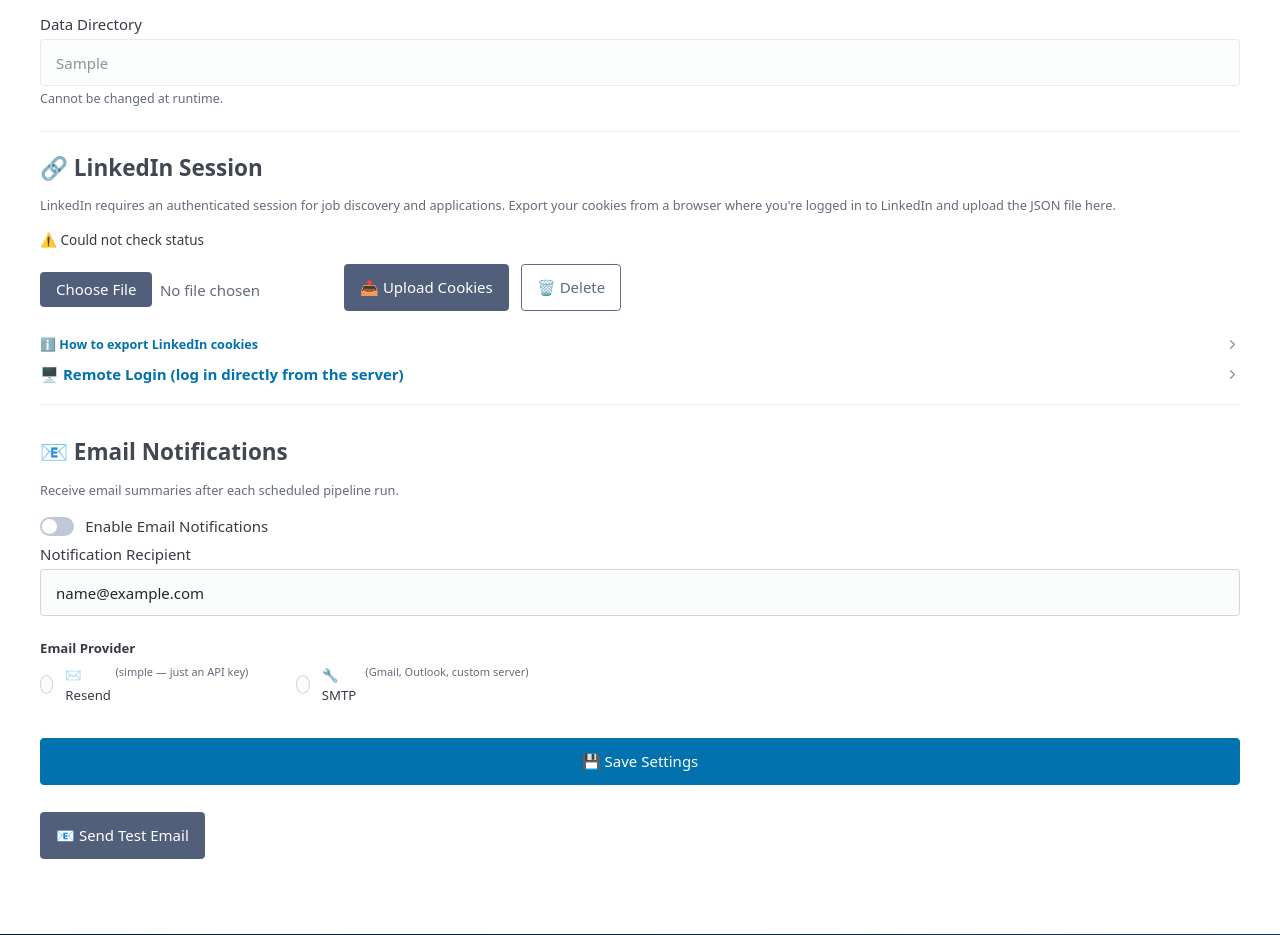
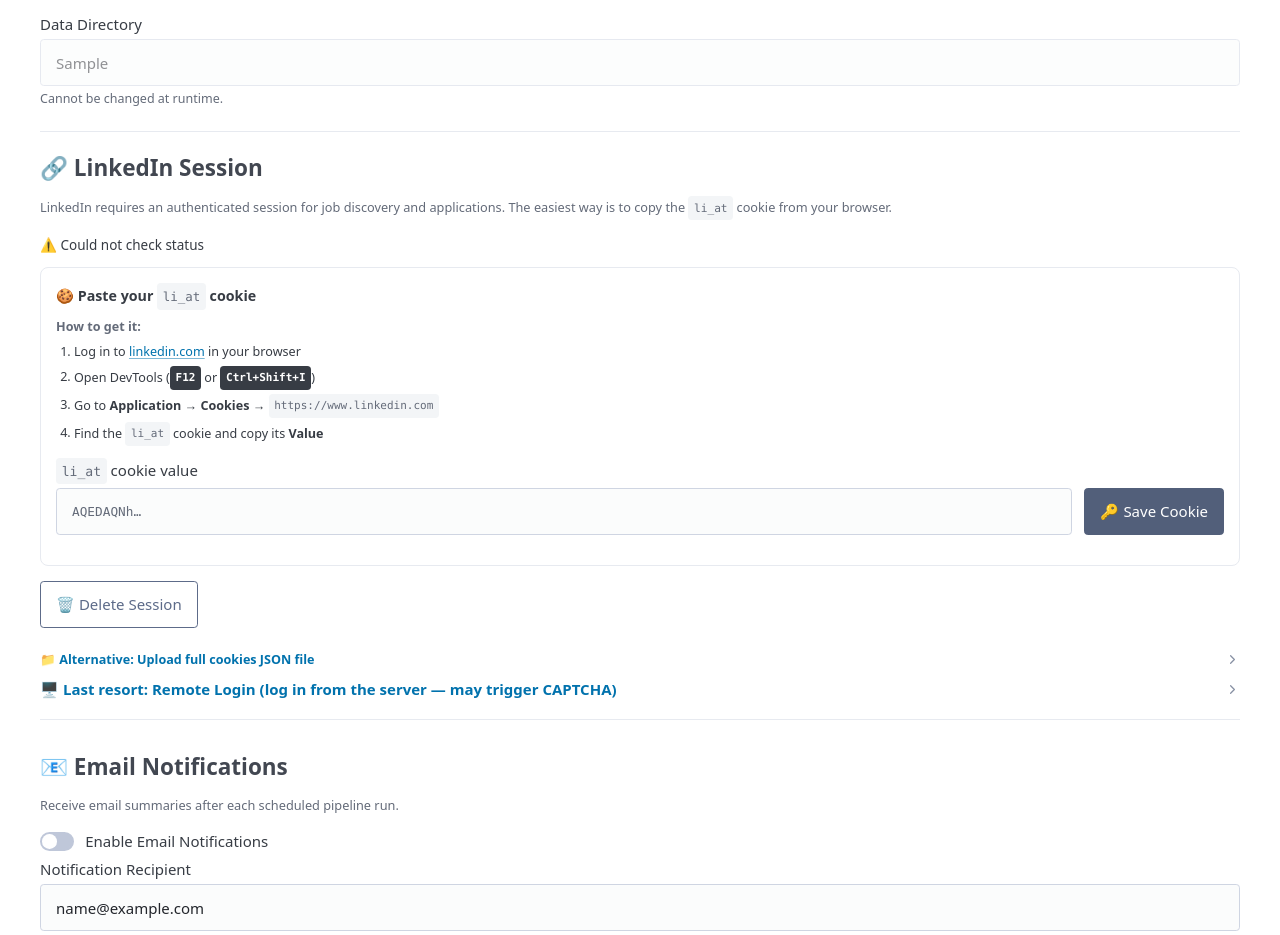
Before and after one commit to kertser/AIJobHunter, a Python web app: template src/job_hunter/web/templates/settings.html in a window 1280 px wide. Shown: the part 545-1480 px from the top of the page. Run offline with Jinja, Linux system fonts and the light colour scheme; the template is opened without the code that fills it: most values are stand-ins (such as "Sample title", 1, 10 or a date in 2020); some libraries are stand-ins or nearby versions.

Commit message:
Enhance LinkedIn remote login with checkpoint screenshot functionality and update settings UI

```diff
--- a/src/job_hunter/web/templates/settings.html
+++ b/src/job_hunter/web/templates/settings.html
@@ -62,37 +62,58 @@
   <h3>🔗 LinkedIn Session</h3>
   <p style="color: var(--pico-muted-color); font-size: 0.85rem; margin-top: 0;">
     LinkedIn requires an authenticated session for job discovery and applications.
-    Export your cookies from a browser where you're logged in to LinkedIn and upload the JSON file here.
+    The easiest way is to copy the <code>li_at</code> cookie from your browser.
   </p>
 
   <div id="cookies-status" style="margin-bottom: 0.8rem; font-size: 0.9rem;">
     <span id="cookies-indicator">Checking…</span>
   </div>
 
-  <div style="display: flex; gap: 0.8rem; align-items: center; flex-wrap: wrap; margin-bottom: 0.6rem;">
-    <label style="margin-bottom: 0;">
-      <input type="file" id="cookies-file" accept=".json" style="max-width: 300px;">
-    </label>
-    <button type="button" onclick="uploadCookies()" class="secondary" id="upload-cookies-btn" style="width: auto;">📤 Upload Cookies</button>
-    <button type="button" onclick="deleteCookies()" class="outline secondary" id="delete-cookies-btn" style="width: auto;">🗑️ Delete</button>
+  <!-- ── Primary: Paste li_at cookie ── -->
+  <div style="margin-bottom: 1rem; padding: 1rem; border: 1px solid var(--pico-muted-border-color); border-radius: 8px;">
+    <p style="font-weight: 600; margin: 0 0 0.5rem; font-size: 0.95rem;">🍪 Paste your <code>li_at</code> cookie</p>
+    <div style="font-size: 0.84rem; line-height: 1.6; margin-bottom: 0.8rem; color: var(--pico-muted-color);">
+      <strong>How to get it:</strong>
+      <ol style="margin: 0.3rem 0 0 1.2rem; padding: 0;">
+        <li>Log in to <a href="https://www.linkedin.com" target="_blank" rel="noopener">linkedin.com</a> in your browser</li>
+        <li>Open DevTools (<kbd>F12</kbd> or <kbd>Ctrl+Shift+I</kbd>)</li>
+        <li>Go to <strong>Application</strong> → <strong>Cookies</strong> → <code>https://www.linkedin.com</code></li>
+        <li>Find the <code>li_at</code> cookie and copy its <strong>Value</strong></li>
+      </ol>
+    </div>
+    <div style="display: flex; gap: 0.8rem; align-items: end; flex-wrap: wrap;">
+      <label style="margin-bottom: 0; flex: 1; min-width: 240px;">
+        <code>li_at</code> cookie value
+        <input type="text" id="li-at-value" placeholder="AQEDAQNh…" autocomplete="off"
+               style="font-family: monospace; font-size: 0.85rem;">
+      </label>
+      <button type="button" onclick="saveLiAtCookie()" class="secondary" id="save-liat-btn" style="width: auto;">
+        🔑 Save Cookie
+      </button>
+    </div>
   </div>
 
+  <div style="display: flex; gap: 0.8rem; align-items: center; flex-wrap: wrap; margin-bottom: 0.6rem;">
+    <button type="button" onclick="deleteCookies()" class="outline secondary" id="delete-cookies-btn" style="width: auto;">🗑️ Delete Session</button>
+  </div>
+
+  <!-- ── Alternative: Upload cookie file ── -->
   <details style="margin-bottom: 1rem; font-size: 0.84rem;">
-    <summary style="cursor: pointer; font-weight: 600; color: var(--pico-primary);">ℹ️ How to export LinkedIn cookies</summary>
+    <summary style="cursor: pointer; font-weight: 600; color: var(--pico-primary);">📁 Alternative: Upload full cookies JSON file</summary>
     <div style="margin-top: 0.5rem; padding: 0.8rem; border: 1px solid var(--pico-muted-border-color); border-radius: 8px; line-height: 1.6;">
-      <p><strong>Option A — Browser extension</strong><br>
-        Install a cookie export extension (e.g. <em>Cookie-Editor</em>, <em>EditThisCookie</em>),
-        go to <a href="https://www.linkedin.com" target="_blank" rel="noopener">linkedin.com</a> while logged in,
-        click the extension and export all cookies as JSON.</p>
-      <p><strong>Option B — DevTools</strong><br>
-        Open DevTools → Application → Cookies → <code>https://www.linkedin.com</code>.
-        Copy all cookies into a JSON array of <code>{"name", "value", "domain", "path"}</code> objects.</p>
+      <p>Use a browser extension like <em>Cookie-Editor</em> to export all LinkedIn cookies as JSON and upload the file here.</p>
+      <div style="display: flex; gap: 0.8rem; align-items: center; flex-wrap: wrap; margin-top: 0.5rem;">
+        <label style="margin-bottom: 0;">
+          <input type="file" id="cookies-file" accept=".json" style="max-width: 300px;">
+        </label>
+        <button type="button" onclick="uploadCookies()" class="secondary" id="upload-cookies-btn" style="width: auto;">📤 Upload Cookies</button>
+      </div>
     </div>
   </details>
 
   <!-- ═══ Remote Login ═══ -->
   <details style="margin-bottom: 1rem;">
-    <summary style="cursor: pointer; font-weight: 600; color: var(--pico-primary);">🖥️ Remote Login (log in directly from the server)</summary>
+    <summary style="cursor: pointer; font-weight: 600; color: var(--pico-primary);">🖥️ Last resort: Remote Login (log in from the server — may trigger CAPTCHA)</summary>
     <div style="margin-top: 0.5rem; padding: 1rem; border: 1px solid var(--pico-muted-border-color); border-radius: 8px;">
       <p style="color: var(--pico-muted-color); font-size: 0.84rem; margin-top: 0;">
         Log in to LinkedIn using a headless browser on the server.
@@ -282,12 +303,46 @@
         if (data.exists) {
           el.innerHTML = '✅ Cookies loaded <small style="color:var(--pico-muted-color)">(updated ' + data.updated + ')</small>';
         } else {
-          el.innerHTML = '❌ No cookies — upload required';
+          el.innerHTML = '❌ No cookies — paste your <code>li_at</code> cookie above';
         }
       })
       .catch(function() {
         document.getElementById('cookies-indicator').textContent = '⚠️ Could not check status';
       });
+  }
+
+  function saveLiAtCookie() {
+    var input = document.getElementById('li-at-value');
+    var value = (input.value || '').trim();
+    if (!value) {
+      showToast('Please paste your li_at cookie value first.');
+      return;
+    }
+    var btn = document.getElementById('save-liat-btn');
+    btn.disabled = true;
+    btn.textContent = '⏳ Saving…';
+
+    fetch('/api/settings/cookies-paste', {
+      method: 'POST',
+      headers: {'Content-Type': 'application/json'},
+      body: JSON.stringify({li_at: value}),
+    })
+    .then(function(r) {
+      return r.json().then(function(data) {
+        if (r.ok) {
+          showToast('✅ LinkedIn cookie saved!');
+          input.value = '';
+        } else {
+          showToast('❌ ' + (data.error || 'Failed to save cookie'));
+        }
+      });
+    })
+    .catch(function(err) { showToast('Error: ' + err); })
+    .finally(function() {
+      btn.disabled = false;
+      btn.textContent = '🔑 Save Cookie';
+      refreshCookiesStatus();
+    });
   }
 
   function uploadCookies() {
```
Also changed, not shown: AGENTS.md (+1 -1 lines), src/job_hunter/web/routers/settings.py (+45 -0 lines), tests/test_web.py (+56 -0 lines).
